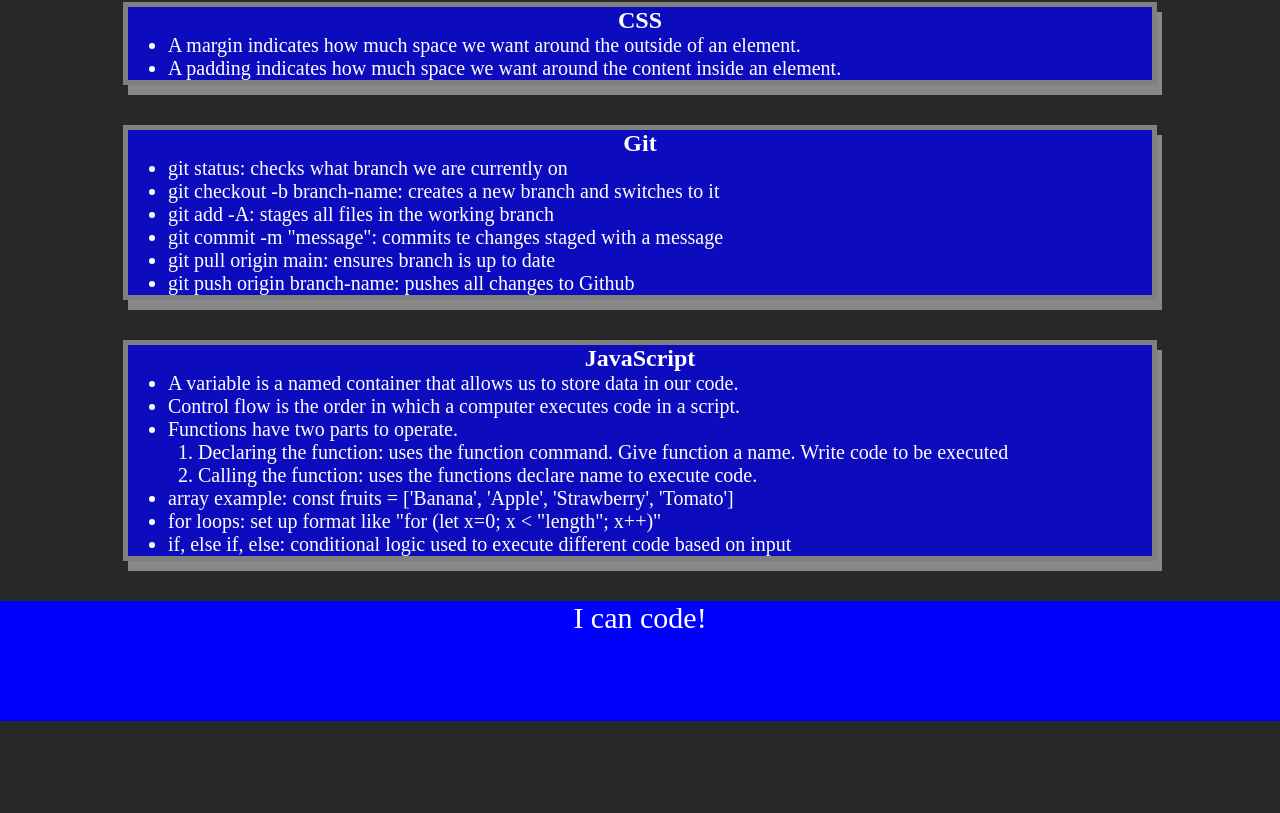
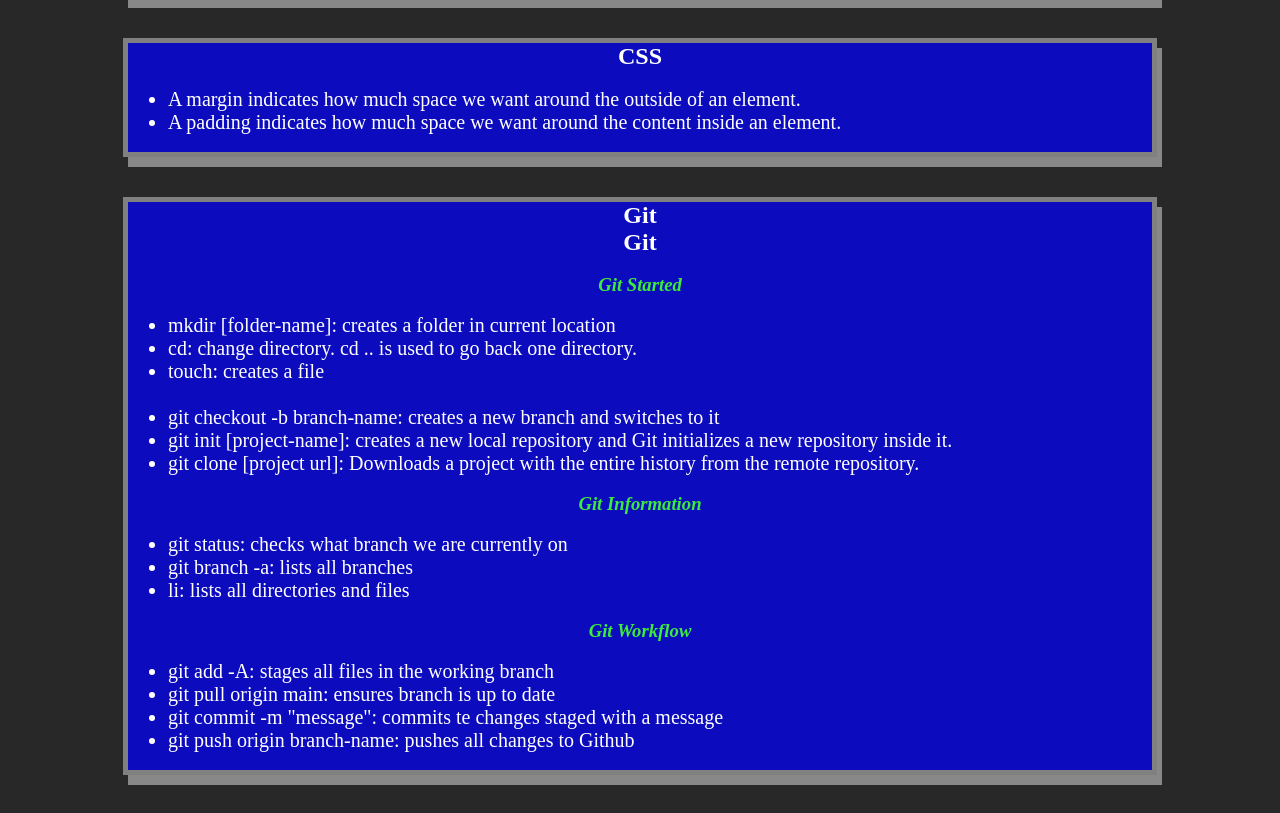
Before and after one commit to NoahCalderwood/Prework-Study-Guide, a plain HTML site: page index.html in a window 1280 px wide. Shown: the part 419-1232 px from the top of the page. Before the commit the page ends 1140 px from the top, so only its background shows below. Drawn offline with Linux system fonts and the light colour scheme.

Commit message:
rework of git section

```diff
--- a/assets/style.css
+++ b/assets/style.css
@@ -41,7 +41,7 @@ ul {
 
 ol {
     padding-left: 30px;
-
+    color: yellow;
   }
 
 p {
--- a/index.html
+++ b/index.html
@@ -17,7 +17,7 @@
       <section class="card" id="html-section">
 
         <h2>HTML</h2>
-
+        <br>
         <ul>
           <li>The head element contains information about the webpage.</li>
           <li>The body element represents the visible content shown to the user.</li>
@@ -32,32 +32,58 @@
           <li>img and script use src = as their path.</li>
 
         </ul>
-
+        <br>
       </section>
 
       <section class="card" id="css-section">
 
         <h2>CSS</h2>
-
+        <br>
         <ul>
           <li>A margin indicates how much space we want around the outside of an element.</li>
           <li>A padding indicates how much space we want around the content inside an element.</li>
         </ul>
-
+        <br>
       </section>
 
       <section class="card" id="git-section">
 
         <h2>Git</h2>
 
+        <h2>Git</h2>
+
+        <br>
+    <!--information used from https://about.gitlab.com/images/press/git-cheat-sheet.pdf-->
+            <h3>Git Started</h3>
+        <br>
+            <ul>
+              <li>mkdir [folder-name]: creates a folder in current location </li>
+              <li>cd: change directory. cd .. is used to go back one directory.</li>
+              <li>touch: creates a file </li>
+        <br>
+              <li>git checkout -b branch-name: creates a new branch and switches to it</li>
+              <li>git init [project-name]: creates a new local repository and Git initializes a new repository inside it. </li>
+              <li>git clone [project url]: Downloads a project with the entire history from the remote
+                repository.</li>
+            </ul>
+        <br>
+            <h3>Git Information</h3>
+        <br>
             <ul>
              <li>git status: checks what branch we are currently on</li>
-          <li>git checkout -b branch-name: creates a new branch and switches to it</li>
+              <li>git branch -a: lists all branches</li>
+              <li>li: lists all directories and files </li>
+            </ul>
+        <br>
+            <h3>Git Workflow</h3>
+        <br>
+            <ul>
               <li>git add -A: stages all files in the working branch</li>
+             <li>git pull origin main: ensures branch is up to date</li>
               <li>git commit -m "message": commits te changes staged with a message</li>
-          <li>git pull origin main: ensures branch is up to date</li>
               <li>git push origin branch-name: pushes all changes to Github</li>
             </ul>
+        <br>
 
       </section>
 
@@ -68,17 +94,19 @@
         <ul>
           <li>A variable is a named container that allows us to store data in our code.</li>
           <li>Control flow is the order in which a computer executes code in a script.</li>
+       <br>
           <li>Functions have two parts to operate.
               <ol>
                 <li>Declaring the function: uses the function command. Give function a name. Write code to be executed</li>
                 <li>Calling the function: uses the functions declare name to execute code.</li>
               </ol>
           </li>
+        <br>
           <li>array example: const fruits = ['Banana', 'Apple', 'Strawberry', 'Tomato']</li>
           <li>for loops: set up format like  "for (let x=0; x < "length"; x++)"</li>
           <li>if, else if, else: conditional logic used to execute different code based on input</li>
         </ul>
-
+      <br>
       </section>
 
     </main>
```
Lines whose indentation alone changed are shown as unchanged.
